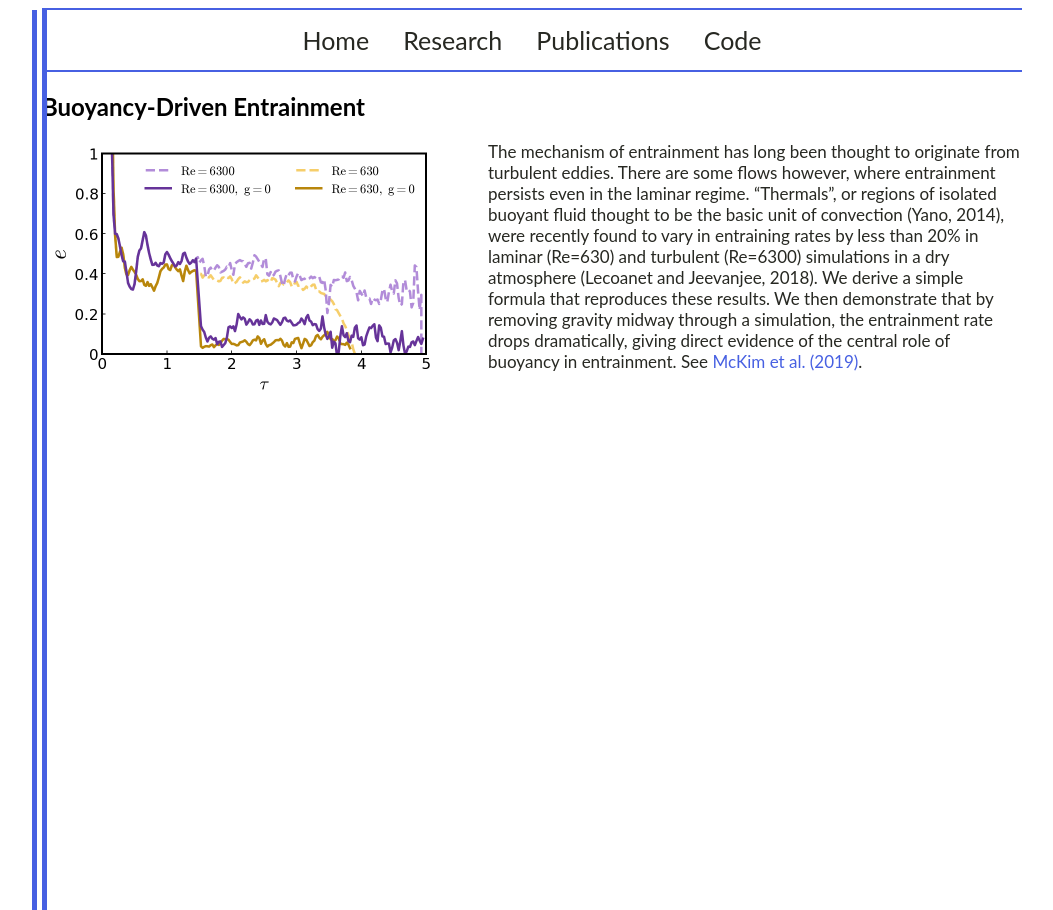
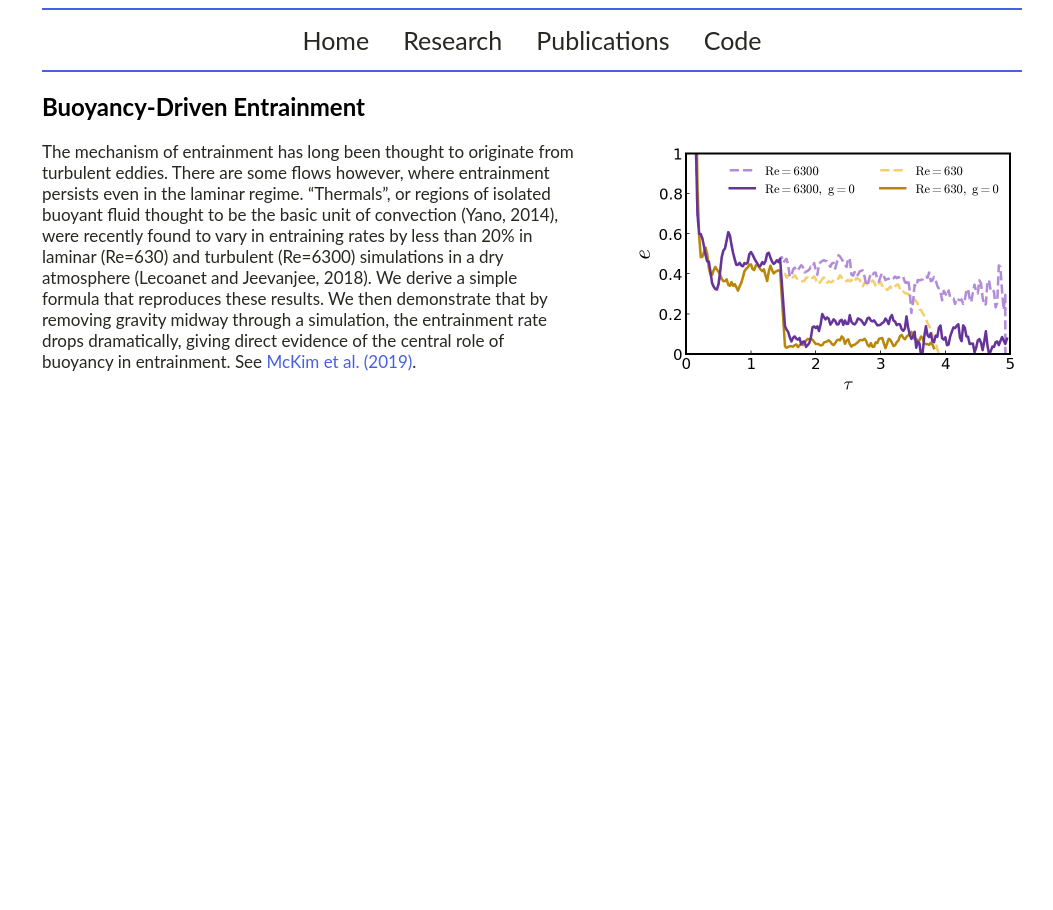
Before and after one commit to mckimb/mckimb.github.io, a Jekyll site: the page built from research/index.html, in a window 1280 px wide. Shown: the whole page, without its empty margins (108-1161 px from the left). Built offline with Jekyll 4.4.1, drawn with Linux system fonts in a browser that asks for light colours.

Commit message:
Update main.css

```diff
--- a/css/main.css
+++ b/css/main.css
@@ -69,8 +69,8 @@ body a:hover {
 */
 
 img.wrap {
-    float: left;
-    margin-right: 50px;
+    float: right;
+    margin-left: 50px;
 }
 
 nav ul, footer ul {
@@ -98,7 +98,7 @@ nav ul li, footer ul li {
     padding:0;
     text-align:center;
 }
-
+/*
 .vl1 {
   border-left: 5px solid #4760e2;
   height: 100%;
@@ -113,7 +113,7 @@ nav ul li, footer ul li {
   margin-right: 10px;
   top: 10px;
 }
-
+*/
 .topnav li{
     display:inline;
 }
```
